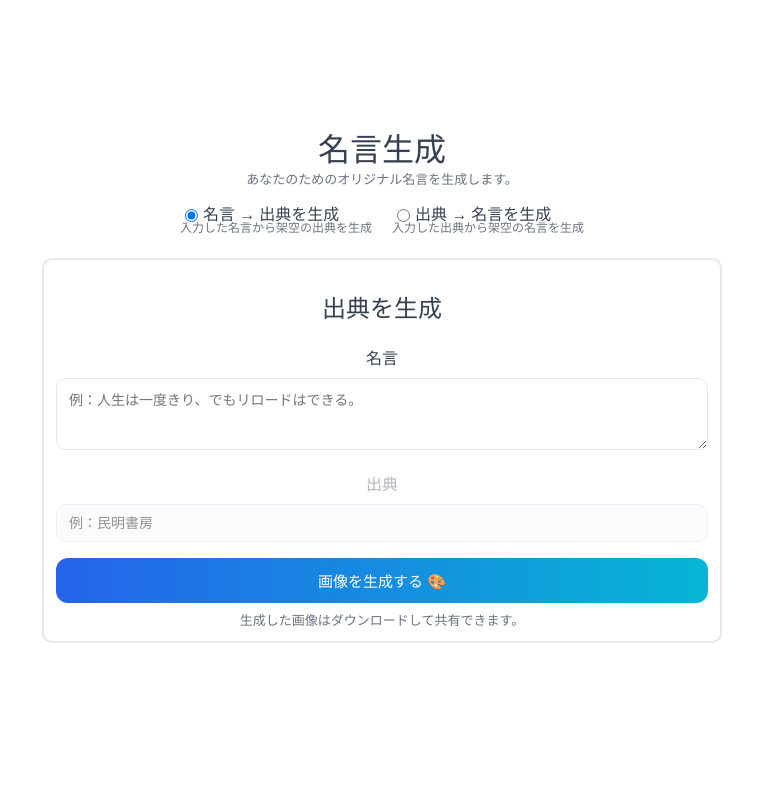
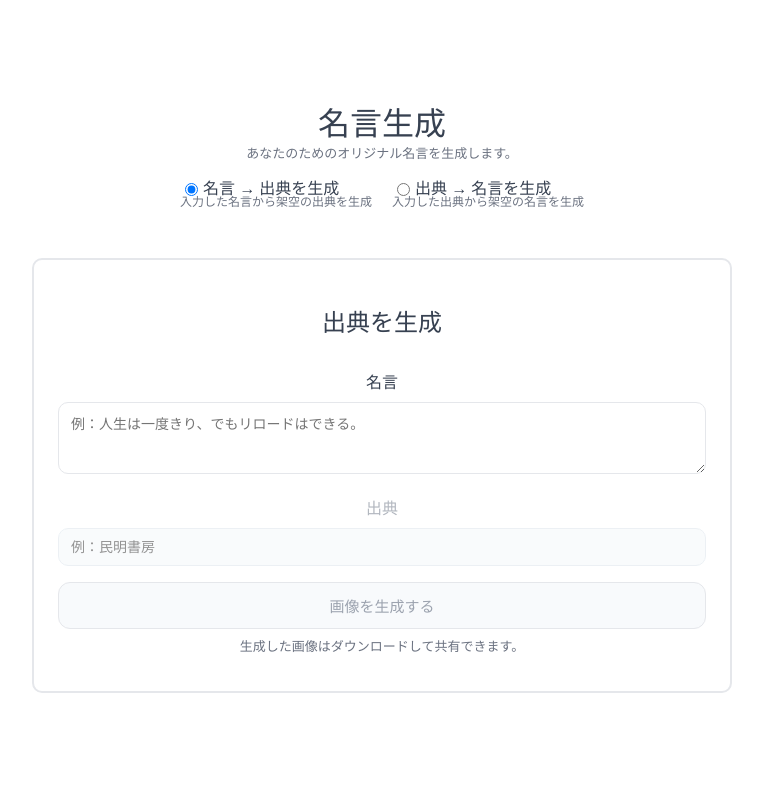
Before and after one commit to mizunoryuki/fake-quotes, a React (Vite) app: page / in a window 1280 px wide. Shown: the top 800 px of the page, without its empty margins (258-1021 px from the left). Built offline with nearby package versions, Linux system fonts and the light colour scheme.

Commit message:
Updated InputForm and InputFormContainer using react-hook-form to improve form state management

```diff
--- a/package.json
+++ b/package.json
@@ -24,6 +24,7 @@
 		"html-to-image": "^1.11.13",
 		"react": "^19.1.1",
 		"react-dom": "^19.1.1",
+		"react-hook-form": "^7.66.0",
 		"swiper": "^12.0.3"
 	},
 	"devDependencies": {
--- a/src/components/input-form/InputForm.module.css
+++ b/src/components/input-form/InputForm.module.css
@@ -2,17 +2,17 @@
 	padding: 24px;
 	width: 700px;
 	box-sizing: border-box;
-	margin: 0 auto;
+	margin: 50px auto 0 auto;
 	display: flex;
 	flex-direction: column;
 	align-items: center;
 	justify-content: center;
+	border: 2px solid #e5e7eb;
+	border-radius: 10px;
 }
 
 .form {
 	width: 100%;
-	border: 2px solid #e5e7eb;
-	border-radius: 10px;
 	padding: 10px 12px;
 }
 
@@ -100,6 +100,19 @@
 	transform: translateY(0);
 }
 
+.button:disabled {
+	background: #f8fafc;
+	color: #9ca3af;
+	border: 1px solid #e5e7eb;
+	cursor: not-allowed;
+	box-shadow: none;
+
+	&:hover {
+		transform: none;
+		box-shadow: none;
+	}
+}
+
 .helper {
 	margin-top: 8px;
 	font-size: 13px;
--- a/src/components/input-form/InputForm.tsx
+++ b/src/components/input-form/InputForm.tsx
@@ -1,29 +1,31 @@
-import type { InputMode } from "../../types/types";
+import type { UseFormRegister } from "react-hook-form";
+import type { InputMode, QuoteCardInput } from "../../types/types";
 import styles from "./InputForm.module.css";
 
 type Props = {
-	quote: string;
-	source: string;
-	setQuote: (quote: string) => void;
-	setSource: (source: string) => void;
+	register: UseFormRegister<QuoteCardInput>;
 	onGenerate: () => void;
 	mode: InputMode;
+	isDirty: boolean;
+	isSubmitting: boolean;
 };
 
 export function InputForm({
-	quote,
-	source,
-	setQuote,
-	setSource,
+	register,
 	onGenerate,
 	mode,
+	isDirty,
+	isSubmitting,
 }: Props) {
 	return (
 		<div className={styles.container}>
-			<div className={styles.form}>
-				<h2>{mode === "quote" ? "出典を生成" : "名言を生成"}</h2>
+			<h2>{mode === "quote" ? "出典を生成" : "名言を生成"}</h2>
+			<form onSubmit={onGenerate} className={styles.form}>
 				<label
-					className={`${styles.label} ${mode === "source" ? styles.disabledField : ""}`}
+					className={`${styles.label} ${
+						mode === "source" ? styles.disabledField : ""
+					}
+					}`}
 					htmlFor="quote-input"
 					aria-disabled={mode === "source"}
 				>
@@ -31,8 +33,7 @@ export function InputForm({
 					<textarea
 						id="quote-input"
 						aria-label="名言"
-						value={quote}
-						onChange={(e) => setQuote(e.target.value)}
+						{...register("quote")}
 						className={`${styles.field} ${styles.textarea}`}
 						disabled={mode === "source"}
 						rows={3}
@@ -41,7 +42,9 @@ export function InputForm({
 				</label>
 
 				<label
-					className={`${styles.label} ${mode === "quote" ? styles.disabledField : ""}`}
+					className={`${styles.label} ${
+						mode === "quote" ? styles.disabledField : ""
+					}`}
 					htmlFor="source-input"
 					aria-disabled={mode === "quote"}
 				>
@@ -49,8 +52,7 @@ export function InputForm({
 					<input
 						id="source-input"
 						aria-label="出典"
-						value={source}
-						onChange={(e) => setSource(e.target.value)}
+						{...register("source")}
 						className={styles.field}
 						placeholder="例：民明書房"
 						disabled={mode === "quote"}
@@ -58,14 +60,18 @@ export function InputForm({
 				</label>
 
 				<div className={styles.actions}>
-					<button type="button" onClick={onGenerate} className={styles.button}>
-						画像を生成する 🎨
+					<button
+						type="submit"
+						className={styles.button}
+						disabled={!isDirty || isSubmitting}
+					>
+						画像を生成する
 					</button>
 					<div className={styles.helper}>
 						生成した画像はダウンロードして共有できます。
 					</div>
 				</div>
-			</div>
+			</form>
 		</div>
 	);
 }
--- a/src/components/input-form/InputFormContainer.tsx
+++ b/src/components/input-form/InputFormContainer.tsx
@@ -1,4 +1,4 @@
-import { useState } from "react";
+import { useForm } from "react-hook-form";
 import type { InputMode, QuoteCardInput } from "../../types/types";
 import { InputForm } from "./InputForm";
 
@@ -8,17 +8,19 @@ type Props = {
 };
 
 export function InputFormContainer({ mode, setGeneratedCards }: Props) {
-	const [quote, setQuote] = useState(""); // 名言
-	const [source, setSource] = useState(""); // 出典
-	const handleChangeQuote = (newQuote: string) => {
-		setQuote(newQuote);
-	};
-	const handleChangeSource = (newSource: string) => {
-		setSource(newSource);
-	};
+	const {
+		register,
+		handleSubmit,
+		formState: { isDirty, isSubmitting },
+	} = useForm<QuoteCardInput>({
+		defaultValues: {
+			quote: "",
+			source: "",
+		},
+	});
 
-	const handleGenerate = async () => {
-		const inputText = mode === "quote" ? quote : source;
+	const onSubmit = async (values: QuoteCardInput) => {
+		const inputText = mode === "quote" ? values.quote : values.source;
 
 		const response = await fetch("/api/generate", {
 			method: "POST",
@@ -37,11 +39,7 @@ export function InputFormContainer({ mode, setGeneratedCards }: Props) {
 				.filter((line: string) => line !== "");
 			console.log("Generation result:", splitResults);
 
-			if (!Array.isArray(splitResults)) {
-				console.warn("生成に失敗しました");
-				return;
-			}
-			if (splitResults.length === 0) {
+			if (!Array.isArray(splitResults) || splitResults.length === 0) {
 				console.warn("生成に失敗しました");
 				return;
 			}
@@ -49,7 +47,7 @@ export function InputFormContainer({ mode, setGeneratedCards }: Props) {
 			if (mode === "quote") {
 				setGeneratedCards(
 					splitResults.map((sourceText: string) => ({
-						quote: quote,
+						quote: values.quote,
 						source: sourceText,
 					})),
 				);
@@ -57,7 +55,7 @@ export function InputFormContainer({ mode, setGeneratedCards }: Props) {
 				setGeneratedCards(
 					splitResults.map((quoteText: string) => ({
 						quote: quoteText,
-						source: source,
+						source: values.source,
 					})),
 				);
 			}
@@ -68,12 +66,11 @@ export function InputFormContainer({ mode, setGeneratedCards }: Props) {
 
 	return (
 		<InputForm
-			quote={quote}
-			source={source}
-			setQuote={handleChangeQuote}
-			setSource={handleChangeSource}
-			onGenerate={handleGenerate}
+			onGenerate={handleSubmit(onSubmit)}
 			mode={mode}
+			register={register}
+			isDirty={isDirty}
+			isSubmitting={isSubmitting}
 		/>
 	);
 }
```
Also changed, not shown: 1 other file (tests, documents, lock files or other folders).
